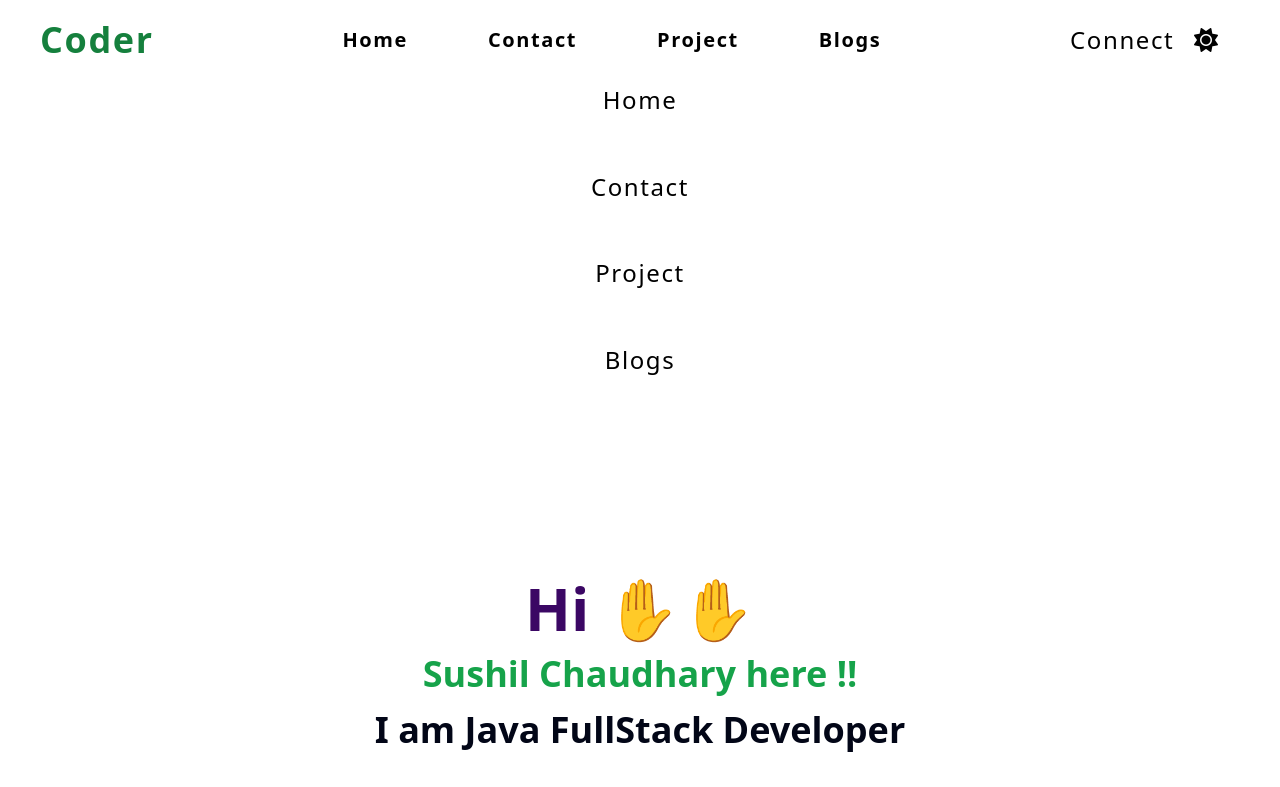
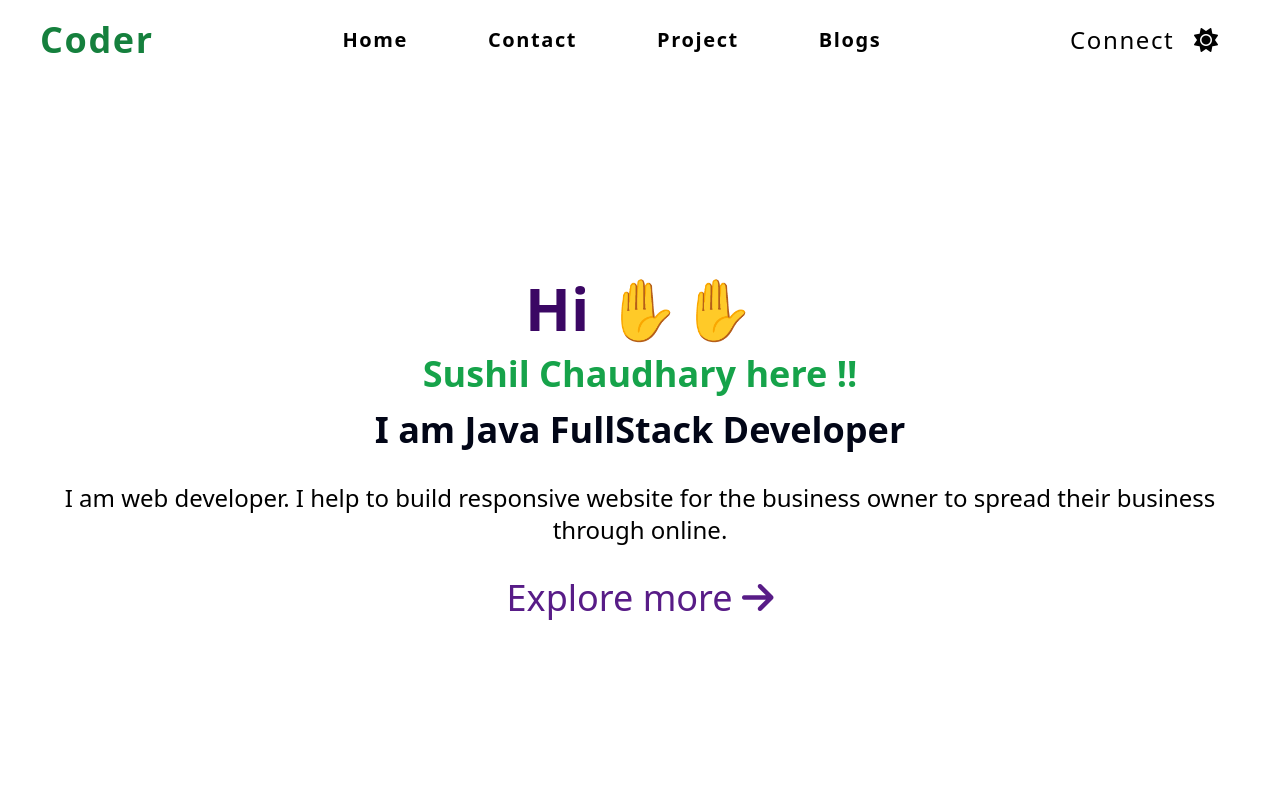
Before and after one commit to Kraven0112/Folio, a React (Vite) app: page / in a window 1280 px wide. Shown: the top 787 px of the page. Built offline with nearby package versions, Linux system fonts and the light colour scheme.

Commit message:
change in project

```diff
--- a/src/components/Header.jsx
+++ b/src/components/Header.jsx
@@ -4,7 +4,7 @@ import { ThemeContext } from "../contexts/ThemeContext"
 
 export default function Header() {
   const [isDark, setDark] = useContext(ThemeContext)
-  const [isVisible,setVisibility] = useState(JSON.parse(localStorage.getItem("menu")))
+  const [isVisible,setVisibility] = useState(false)
   return (
     <header
       className={`backdrop-blur tracking-widest md:sticky top-0 px-3 ${
@@ -43,13 +43,13 @@ export default function Header() {
           </p>
           <button onClick={()=>{
             setVisibility(!isVisible)
-            localStorage.setItem("menu",isVisible)
           }} className={` text-2xl lg:hidden block`}>
             <i className="fa-solid fa-bars"></i>
           </button>
         </div>
       </div>
-      <div className={`${!isVisible?" sticky flex items-center min-h-[300px] justify-between p-1 flex-col space-y-5 transition-all text-2xl":"hidden"}`}>
+      <div className={`${isVisible?"sticky flex items-center min-h-[300px] justify-between p-2 flex-col space-y-5 transition-all text-2xl font-bold":"hidden"}`}>
+        <h1 onClick={()=>{setVisibility(!isVisible)}}>X</h1>
         <Link to={"/"}>Home</Link>
         <Link to={"/contact"}>Contact</Link>
         <Link to={"/"}>Project</Link>
```
